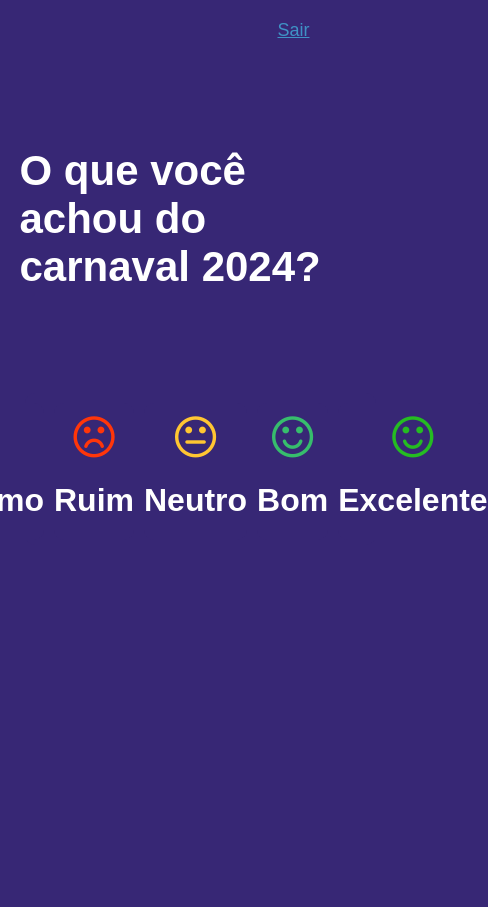
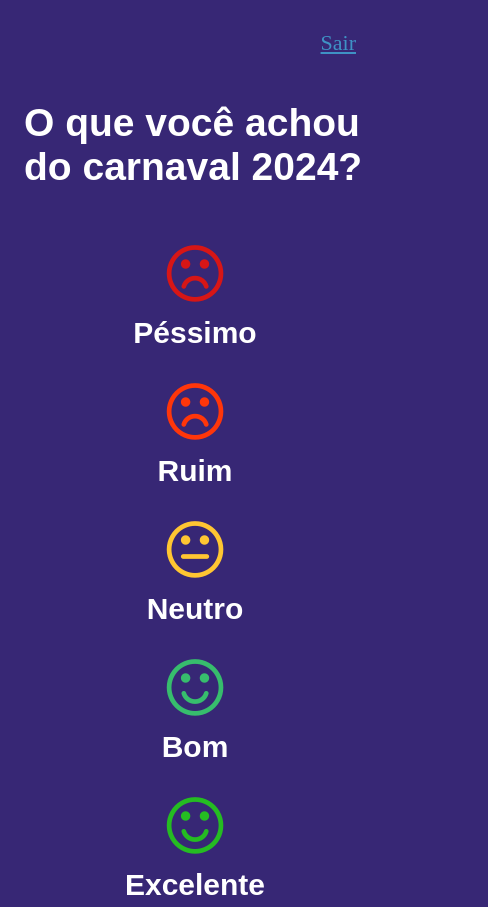
Before and after one commit to pedrohenriquesf/TrabalhoFrontEnd, a plain HTML site: page Coleta.html in a window 390 px wide. Shown: the whole page, 488 px wide, since content can reach past the window. Before the commit the page ends 854 px from the top, so only its background shows below. Drawn offline with Linux system fonts and the light colour scheme; a web font is replaced by a local one.

Commit message:
add icon e responsividade tela Coleta

```diff
--- a/Coleta.html
+++ b/Coleta.html
@@ -6,6 +6,7 @@
     <meta charset="UTF-8">
     <meta name="viewport" content="width=device-width, initial-scale=1.0">
     <link rel="stylesheet" href="./css/coleta.css">
+    <link rel="icon" href="./Assets/icon/favicon.ico">
     <link rel="stylesheet" href="https://cdnjs.cloudflare.com/ajax/libs/font-awesome/4.7.0/css/font-awesome.css">
     <link rel="stylesheet" href="https://fonts.googleapis.com/css2?family=Averia+Libre&display=swap">
     <link rel="stylesheet" href="https://fonts.googleapis.com/icon?family=Material+Icons">
@@ -24,33 +25,29 @@
         <div class="emojis">
             <div class="containers">
                 <a href="AgradecimentoParticipacao.html" class="corvermelhoescura"> <i class="fa fa-frown-o fa-3x" aria-hidden="true"></i></a>
-                <h1 class="corbranca">Péssimo</h1>
+                <h1 class="reacao">Péssimo</h1>
             </div>
 
             <div class="containers">
                 <a href="AgradecimentoParticipacao.html"  class="corlaranja"> <i class="fa fa-frown-o fa-3x" aria-hidden="true"></i></a>
-                <h1 class="corbranca">Ruim</h1>
+                <h1 class="reacao">Ruim</h1>
             </div>
 
             <div class="containers">
                 <a href="AgradecimentoParticipacao.html"  class="coramarela"> <i class="fa fa-meh-o fa-3x" aria-hidden="true"></i></a>
-                <h1 class="corbranca">Neutro</h1>
+                <h1 class="reacao">Neutro</h1>
             </div>
 
             <div class="containers">
                 <a href="AgradecimentoParticipacao.html"  class="corverde"> <i class="fa fa-smile-o fa-3x" aria-hidden="true"> </i></a>
-                <h1 class="corbranca">Bom</h1>
+                <h1 class="reacao">Bom</h1>
             </div>
 
             <div class="containers">
                 <a href="./AgradecimentoParticipacao.html" class="corverde2"> <i class="fa fa-smile-o fa-3x" aria-hidden="true"> </i></a>
-                <h1 class="corbranca">Excelente</h1>
+                <h1 class="reacao">Excelente</h1>
             </div>
         </div>
-
-
     </div>
-
 </body>
-
 </html>
--- a/css/coleta.css
+++ b/css/coleta.css
@@ -1,7 +1,11 @@
+*{
+    margin: 0;
+    padding: 0;
+    box-sizing: border-box;
+}
+
 body {
     font-family: "Averia Libre", sans-serif;
-    margin: 0;
-    padding: 0;
     justify-content: center;
     align-items: center;
     min-height: 100vh;
@@ -9,58 +13,53 @@ body {
 }
 
 .rootcoleta {
-    padding: 0% 5% 0% 5%;
-    background-color: #372775;
+    padding: 13px 24px;
     height: 100vh;
     border: none;
 }
 
-.containersair{
-    margin: 10px;
-}
-
 .sair{
     display: flex;
-    font-family: "Averia Libre", sans-serif;
-    color: #3F92C5;
-    margin-left: auto;
-    width: 134px;
-    height: 40px;
-    float: right;
-    font-size: 18px;
     justify-content: center;
     align-items: center;
     flex-wrap: nowrap;
-    padding-left: 10px;
+    font-family: "Averia Libre";
+    color: #3F92C5;
+    font-size: 20px;
+    text-decoration-line: underline;
+    height: 40px;
+    float: right;
+    padding: 5px;
+    margin: 10px 5px;
 }
 
 .meio{
     display: flex;
-    font-family: "Averia Libre", sans-serif;
     flex-direction: row;
     flex-wrap: nowrap;
     justify-content: space-evenly;
     align-items: center;
-    font-size: 21px;
-    background-color: #372775;
+    font-family: "Averia Libre", sans-serif;
     width: 100%;
     height: 40%;
 }
 
 .corbranca{
-    font-family: "Averia Libre", sans-serif;
-    color:#ffff
+    color:#ffff;
+    font-size: 48px;
+}
+
+.reacao{
+    color:#ffff;
+    font-size: 36px;
 }
 
 .corverde{
     color:#37BD6D;
-
 }
 
 .corverde2{
     color:#25BC22;
-
-
 }
 
 .corvermelha{
@@ -73,7 +72,6 @@ body {
 
 .coramarela{
     color: #FFC632;
-
 }
 
 .corvermelhoescura{
@@ -86,11 +84,10 @@ body {
     justify-content: center;
     align-items: center;
     align-content: stretch;
-    font-family: "Averia Libre", sans-serif;
-    background-color: #372775;
     width: 100%;
     height: auto;
-    margin: 5px;
+    font-size: 28px;
+    gap: 15px;
     border-radius: 10px;
     padding-top: 5px;
 }
@@ -101,10 +98,41 @@ body {
     justify-content: center;
     align-items: center;
     align-content: stretch;
-    background-color: #372775;
     width: 100%;
     height: auto;
+    gap: 10px;
     margin: 5px;
     border-radius: 10px;
     padding-top: 10px;
 }
+
+@media (max-width: 500px){
+    .emojis{
+        display: flex;
+        flex-direction: column;
+        font-size: 22px;
+    }
+
+    .containers{
+        margin: 5px 20px;
+        padding-top: 3px;
+        width: 60%;
+    }
+
+    .meio{
+        padding: 0;
+        height: 20%;
+    }
+    .corbranca{
+        font-size: 39px;
+    }
+
+    .reacao{
+        font-size: 30px;
+    }
+
+    .sair{
+        font-size: 22px;
+        margin-bottom: 0;
+    }
+}
```
Also changed, not shown: AcoesPesquisa.html (+1 -0 lines), AgradecimentoParticipacao.html (+1 -0 lines), Home.html (+1 -0 lines), Index.html (+1 -0 lines), ModificarPesquisa.html (+1 -0 lines), NovaConta.html (+1 -0 lines), RecuperarSenha.html (+1 -0 lines), Relatorio.html (+1 -0 lines).
